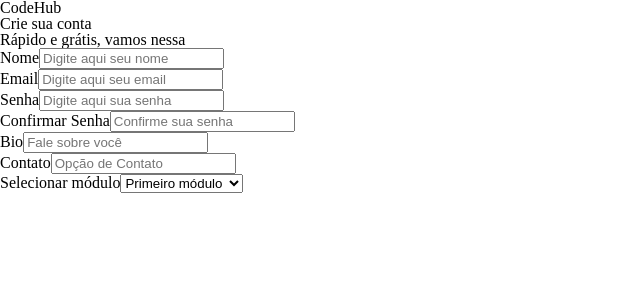
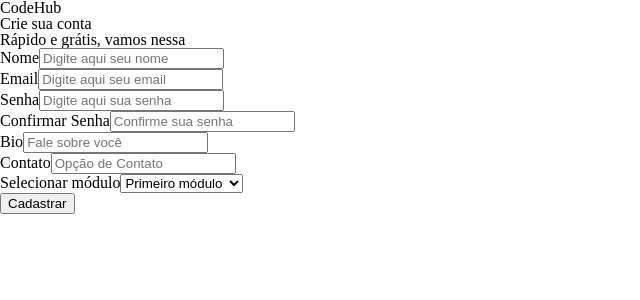
Before and after one commit to mauibuarque/CodeHub, a React (Vite) app in the folder code-hub/: page /register in a window 1280 px wide. Shown: the top 300 px of the page, without its empty margins (0-640 px from the left). Built offline with nearby package versions, Linux system fonts and the light colour scheme.

Commit message:
feat: buttonRegisterForm

```diff
--- a/code-hub/src/components/index.js
+++ b/code-hub/src/components/index.js
@@ -1,5 +1,6 @@
 import Header from "./Header";
 import Input from "./Input";
 import Select from "./Select";
+import Button from "./Button";
 
-export { Header, Input, Select };
+export { Header, Input, Select, Button };
--- a/code-hub/src/pages/RegisterPage/index.jsx
+++ b/code-hub/src/pages/RegisterPage/index.jsx
@@ -1,6 +1,8 @@
-import { Header, Input, Select } from "../../components";
+import { Button, Header, Input, Select } from "../../components";
 
 const RegisterPage = () => {
+  const handleRegister = () => {};
+
   return (
     <>
       <Header />
@@ -15,27 +17,33 @@ const RegisterPage = () => {
           type={"text"}
           placeholder={"Digite aqui seu nome"}
         />
+
         <Input
           label={"Email"}
           type={"text"}
           placeholder={"Digite aqui seu email"}
         />
+
         <Input
           label={"Senha"}
           type={"password"}
           placeholder={"Digite aqui sua senha"}
         />
+
         <Input
           label={"Confirmar Senha"}
           type={"password"}
           placeholder={"Confirme sua senha"}
         />
+
         <Input label={"Bio"} type={"text"} placeholder={"Fale sobre você"} />
+
         <Input
           label={"Contato"}
           type={"text"}
           placeholder={"Opção de Contato"}
         />
+
         <Select
           label={"Selecionar módulo"}
           options={[
@@ -47,6 +55,8 @@ const RegisterPage = () => {
             "Sexto módulo",
           ]}
         />
+
+        <Button buttonValue={"Cadastrar"} onClickFunction={handleRegister} />
       </form>
     </>
   );
```
